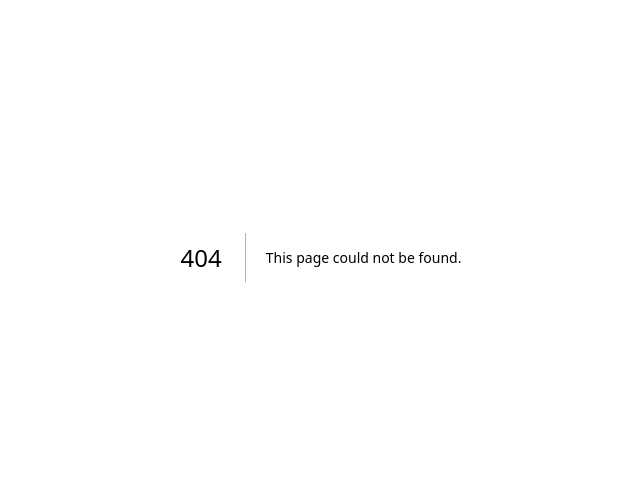
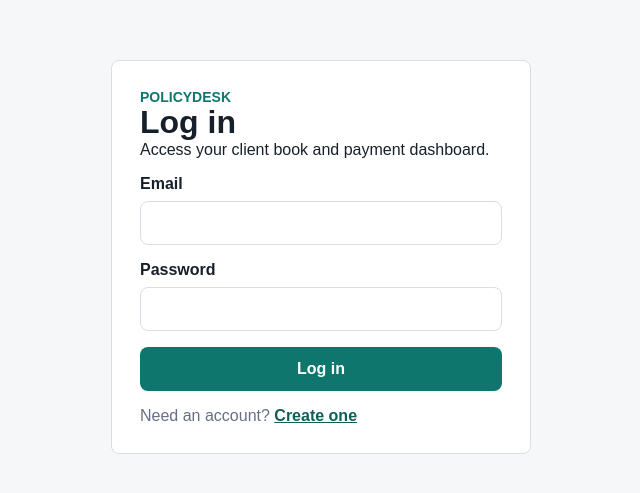
Before and after one commit to naveenchander30/PolicyDesk-web, a Next.js app: page /login in a window 1280 px wide. Before the commit this address had no page. Shown: the part 143-636 px from the top of the page, without its empty margins (319-959 px from the left). Built offline with nearby package versions, Linux system fonts and the light colour scheme.

Commit message:
feat: add web auth screens

```diff
--- a/package.json
+++ b/package.json
@@ -21,6 +21,7 @@
     "@eslint/js": "^9.26.0",
     "@testing-library/jest-dom": "^6.6.3",
     "@testing-library/react": "^16.3.0",
+    "@testing-library/user-event": "^14.6.1",
     "@types/node": "^22.15.17",
     "@types/react": "^19.0.0",
     "@types/react-dom": "^19.0.0",
--- /dev/null
+++ b/src/app/(auth)/login/page.tsx
@@ -0,0 +1,9 @@
+import { AuthForm } from "@/features/auth/auth-form";
+
+export default function LoginPage() {
+  return (
+    <main className="auth-page">
+      <AuthForm mode="login" />
+    </main>
+  );
+}
--- a/src/app/globals.css
+++ b/src/app/globals.css
@@ -89,3 +89,72 @@ input {
   background: var(--accent);
   color: white;
 }
+
+.auth-page {
+  display: grid;
+  min-height: 100vh;
+  place-items: center;
+  padding: 24px;
+}
+
+.auth-form {
+  display: grid;
+  width: min(100%, 420px);
+  gap: 16px;
+  border: 1px solid var(--line);
+  border-radius: 8px;
+  background: var(--panel);
+  padding: 28px;
+}
+
+.auth-form h1,
+.auth-form p {
+  margin: 0;
+}
+
+.auth-form h1 {
+  font-size: 2rem;
+  line-height: 1.1;
+}
+
+.auth-form label {
+  display: grid;
+  gap: 8px;
+  color: var(--foreground);
+  font-weight: 700;
+}
+
+.auth-form input {
+  min-height: 44px;
+  border: 1px solid var(--line);
+  border-radius: 8px;
+  padding: 10px 12px;
+}
+
+.auth-form button {
+  min-height: 44px;
+  border: 0;
+  border-radius: 8px;
+  background: var(--accent);
+  color: white;
+  cursor: pointer;
+  font-weight: 700;
+}
+
+.auth-form button:hover {
+  background: var(--accent-dark);
+}
+
+.field-error {
+  color: #b42318;
+  font-size: 0.9rem;
+}
+
+.auth-switch {
+  color: var(--muted);
+}
+
+.auth-switch a {
+  color: var(--accent-dark);
+  font-weight: 700;
+}
--- /dev/null
+++ b/src/features/auth/auth-form.tsx
@@ -0,0 +1,101 @@
+"use client";
+
+import Link from "next/link";
+import { FormEvent, useState } from "react";
+
+type AuthMode = "login" | "signup";
+
+type AuthFormProps = {
+  mode: AuthMode;
+};
+
+type ValidationErrors = {
+  email?: string;
+  password?: string;
+};
+
+const copy = {
+  login: {
+    title: "Log in",
+    description: "Access your client book and payment dashboard.",
+    submit: "Log in",
+    alternate: "Need an account?",
+    alternateHref: "/signup",
+    alternateLabel: "Create one"
+  },
+  signup: {
+    title: "Create account",
+    description: "Set up access for your PolicyDesk workspace.",
+    submit: "Create account",
+    alternate: "Already have an account?",
+    alternateHref: "/login",
+    alternateLabel: "Log in"
+  }
+} satisfies Record<AuthMode, Record<string, string>>;
+
+export function AuthForm({ mode }: AuthFormProps) {
+  const content = copy[mode];
+  const [email, setEmail] = useState("");
+  const [password, setPassword] = useState("");
+  const [errors, setErrors] = useState<ValidationErrors>({});
+
+  function handleSubmit(event: FormEvent<HTMLFormElement>) {
+    event.preventDefault();
+
+    const nextErrors: ValidationErrors = {};
+
+    if (!email.trim()) {
+      nextErrors.email = "Email is required.";
+    }
+
+    if (!password.trim()) {
+      nextErrors.password = "Password is required.";
+    }
+
+    setErrors(nextErrors);
+  }
+
+  return (
+    <form className="auth-form" onSubmit={handleSubmit} noValidate>
+      <div>
+        <p className="eyebrow">PolicyDesk</p>
+        <h1>{content.title}</h1>
+        <p>{content.description}</p>
+      </div>
+
+      <label>
+        <span>Email</span>
+        <input
+          autoComplete="email"
+          inputMode="email"
+          name="email"
+          onChange={(event) => setEmail(event.target.value)}
+          type="email"
+          value={email}
+        />
+      </label>
+      {errors.email ? <p className="field-error">{errors.email}</p> : null}
+
+      <label>
+        <span>Password</span>
+        <input
+          autoComplete={mode === "login" ? "current-password" : "new-password"}
+          name="password"
+          onChange={(event) => setPassword(event.target.value)}
+          type="password"
+          value={password}
+        />
+      </label>
+      {errors.password ? (
+        <p className="field-error">{errors.password}</p>
+      ) : null}
+
+      <button type="submit">{content.submit}</button>
+
+      <p className="auth-switch">
+        {content.alternate}{" "}
+        <Link href={content.alternateHref}>{content.alternateLabel}</Link>
+      </p>
+    </form>
+  );
+}
```
Also changed, not shown: src/app/(auth)/signup/page.tsx (added, +9 -0 lines), 2 other files (tests, documents, lock files or other folders).
